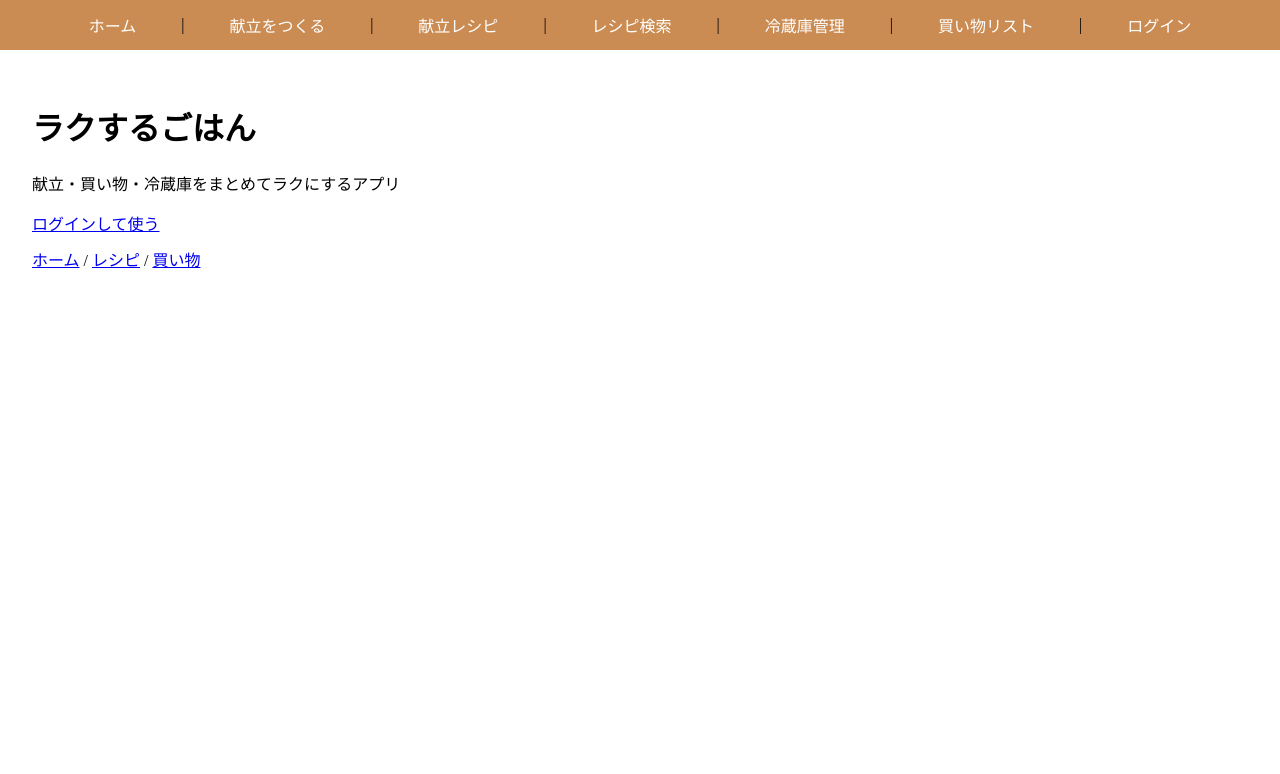
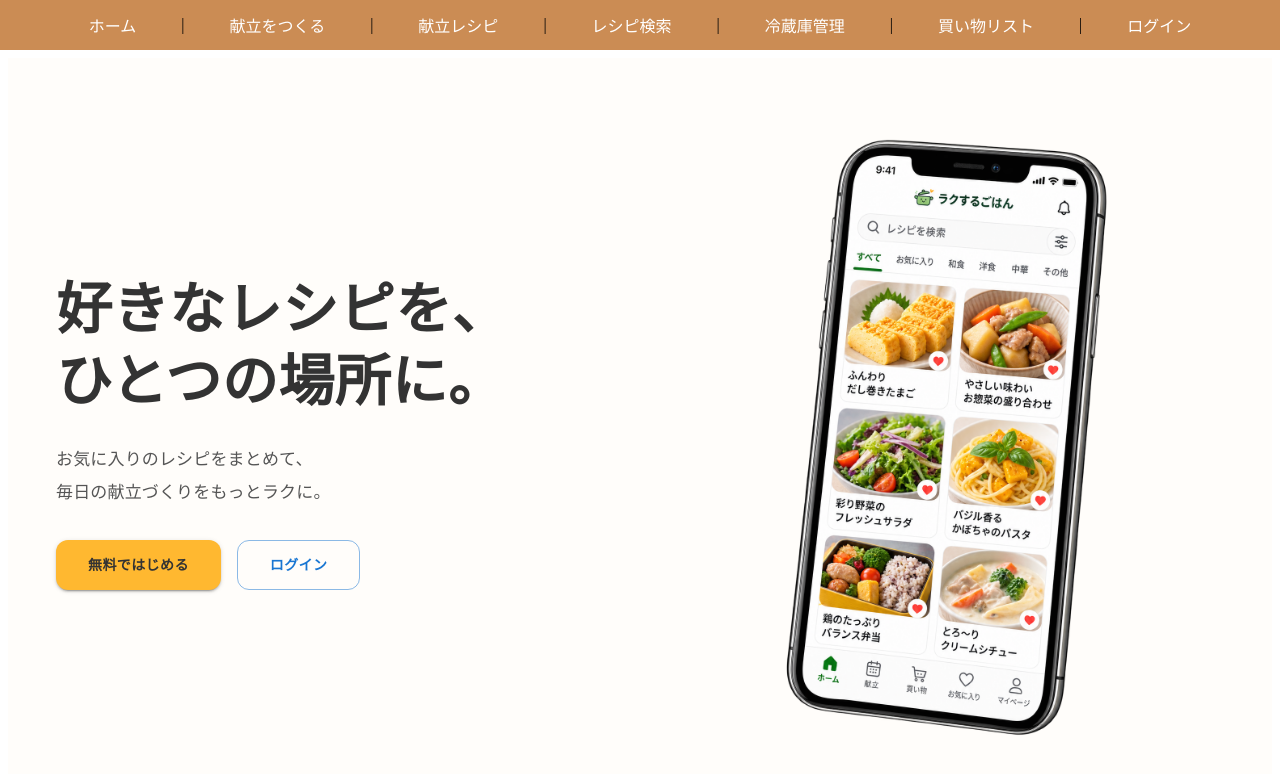
Before and after one commit to Mseditor1202/recipea, a Next.js app: page / in a window 1280 px wide. Shown: the top 774 px of the page. Built offline with nearby package versions, Linux system fonts and the light colour scheme; no server answers.

Commit message:
feat: add LP hero structure

```diff
--- /dev/null
+++ b/src/features/lp/components/HeroContent.jsx
@@ -0,0 +1,67 @@
+import { Box, Button, Stack, Typography } from "@mui/material";
+import NextLink from "next/link";
+
+export default function HeroContent() {
+  return (
+    <Box>
+      <Typography
+        component="h1"
+        sx={{
+          fontSize: { xs: 36, md: 56 },
+          fontWeight: 700,
+          lineHeight: 1.3,
+          color: "#333",
+        }}
+      >
+        好きなレシピを、
+        <br />
+        ひとつの場所に。
+      </Typography>
+
+      <Typography
+        sx={{
+          mt: 3,
+          fontSize: { xs: 15, md: 17 },
+          lineHeight: 1.9,
+          color: "#555",
+        }}
+      >
+        お気に入りのレシピをまとめて、
+        <br />
+        毎日の献立づくりをもっとラクに。
+      </Typography>
+
+      <Stack direction={{ xs: "column", sm: "row" }} spacing={2} sx={{ mt: 4 }}>
+        <Button
+          component={NextLink}
+          href="/auth/login"
+          variant="contained"
+          sx={{
+            bgcolor: "#FFB830",
+            color: "#333",
+            borderRadius: 3,
+            px: 4,
+            py: 1.5,
+            fontWeight: 700,
+          }}
+        >
+          無料ではじめる
+        </Button>
+
+        <Button
+          component={NextLink}
+          href="/auth/login"
+          variant="outlined"
+          sx={{
+            borderRadius: 3,
+            px: 4,
+            py: 1.5,
+            fontWeight: 700,
+          }}
+        >
+          ログイン
+        </Button>
+      </Stack>
+    </Box>
+  );
+}
--- /dev/null
+++ b/src/features/lp/components/HeroSection.jsx
@@ -0,0 +1,59 @@
+import HeroContent from "@/features/lp/components/HeroContent";
+import { Box, Button, Stack, Typography } from "@mui/material";
+import Image from "next/image";
+import NextLink from "next/link";
+
+export default function HeroSection() {
+  return (
+    <Box
+      component="section"
+      sx={{
+        minHeight: "100vh",
+        bgcolor: "#FFFDFA",
+        px: { xs: 2, md: 6 },
+        py: { xs: 4, md: 8 },
+      }}
+    >
+      <Box
+        sx={{
+          maxWidth: 1200,
+          mx: "auto",
+          display: "grid",
+          gridTemplateColumns: {
+            xs: "1fr",
+            md: "1fr 1fr",
+          },
+          alignItems: "center",
+          gap: { xs: 5, md: 8 },
+        }}
+      >
+        {/* 左：コピー・CTA */}
+        <Box>
+          <HeroContent />
+        </Box>
+
+        {/* 右：Heroビジュアル */}
+        <Box
+          sx={{
+            position: "relative",
+            minHeight: { xs: 480, md: 620 },
+            display: "flex",
+            justifyContent: "center",
+            alignItems: "center",
+          }}
+        >
+          <Image
+            src="/images/lp/hero/device/hero-phone.png"
+            alt="ラクするごはんのアプリ画面"
+            fill
+            sizes="(max-width: 900px) 80vw, 360px"
+            loading="eager"
+            style={{
+              objectFit: "contain",
+            }}
+          />
+        </Box>
+      </Box>
+    </Box>
+  );
+}
--- a/src/pages/index.js
+++ b/src/pages/index.js
@@ -1,15 +1,6 @@
 // src/pages/index.js
+import HeroSection from "@/features/lp/components/HeroSection";
+
 export default function IndexPage() {
-  return (
-    <main style={{ padding: 24 }}>
-      <h1>ラクするごはん</h1>
-      <p>献立・買い物・冷蔵庫をまとめてラクにするアプリ</p>
-
-      <a href="/auth/login">ログインして使う</a>
-      <div style={{ marginTop: 12 }}>
-        <a href="/home">ホーム</a> / <a href="/recipes">レシピ</a> /{" "}
-        <a href="/shopping">買い物</a>
-      </div>
-    </main>
-  );
+  return <HeroSection />;
 }
```
Also changed, not shown: src/features/lp/components/HeroVisual.jsx (added).
